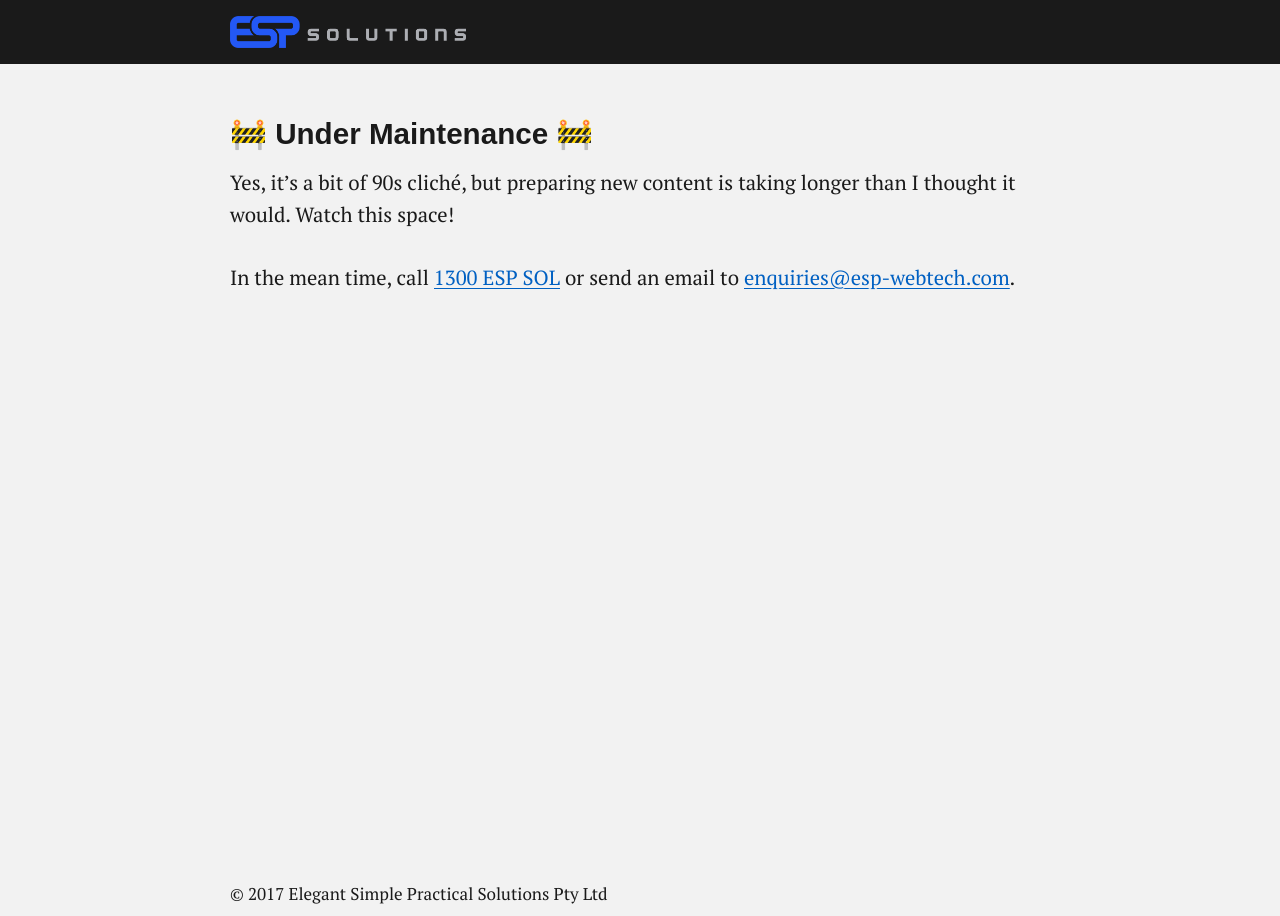
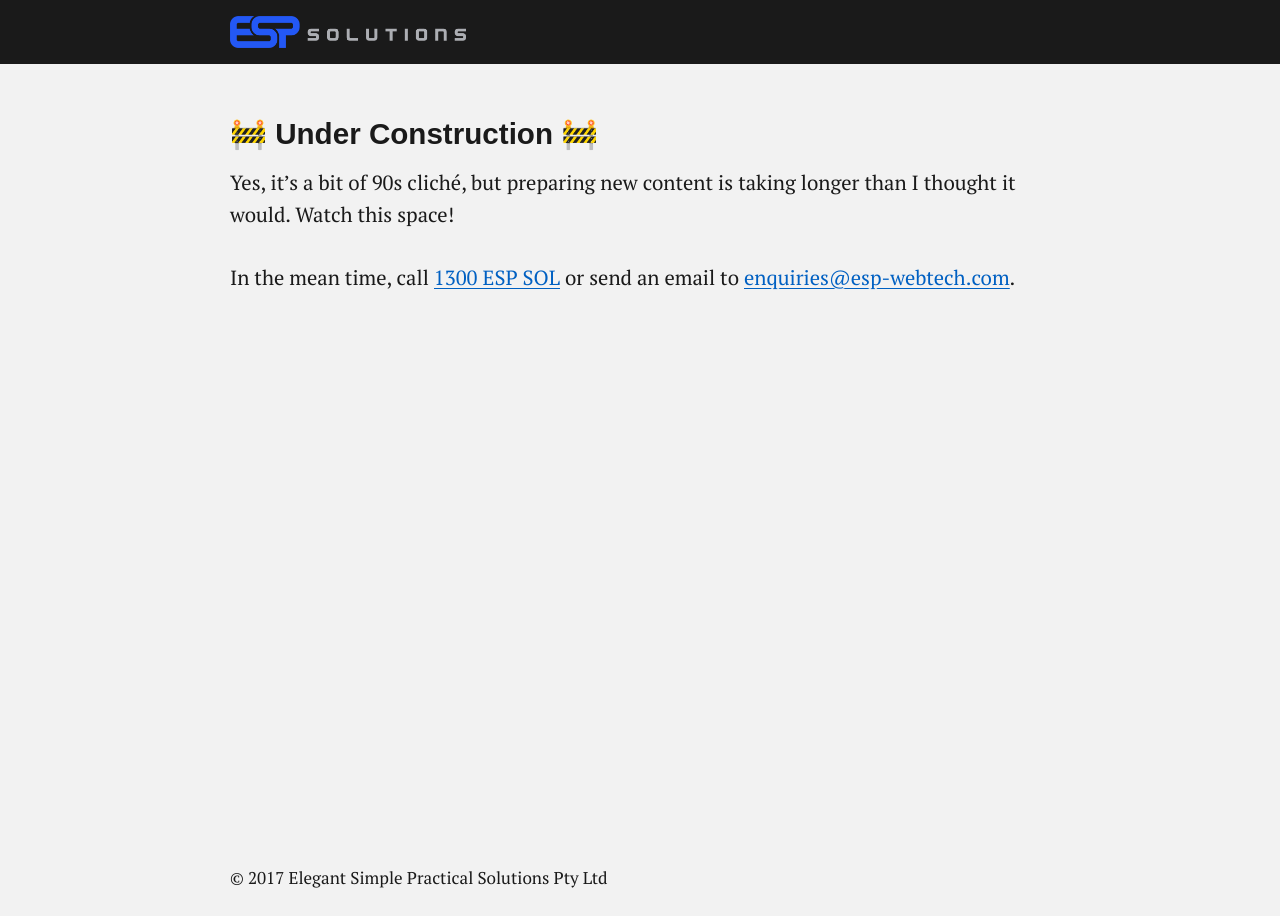
Before and after one commit to esp-solutions/esp-solutions.github.io, a Jekyll site: the page built from under-construction.md, in a window 1280 px wide. Built offline with Jekyll 4.4.1, drawn with Linux system fonts in a browser that asks for light colours; some web fonts are replaced; comment, search, counter and statistics services are not loaded.

Commit message:
fix footer height

```diff
--- a/_sass/_layout.scss
+++ b/_sass/_layout.scss
@@ -49,7 +49,6 @@ header {
 footer {
   position: absolute;
   height: (3 * $line-height);
-  padding-top: $line-height;
   bottom: 0;
   left: 0;
   right: 0;
--- a/under-maintenance.md
+++ b/under-construction.md
@@ -1,10 +1,10 @@
 ---
 layout: default
-title: Under Maintenance
+title: Under Construction
 redirect_from: "/"
 ---
 
-# &#128679; Under Maintenance &#128679;
+# &#128679; Under Construction &#128679;
 
 Yes, it's a bit of 90s cliché, but preparing new content is taking longer than I thought it would. Watch this space!
 
```
